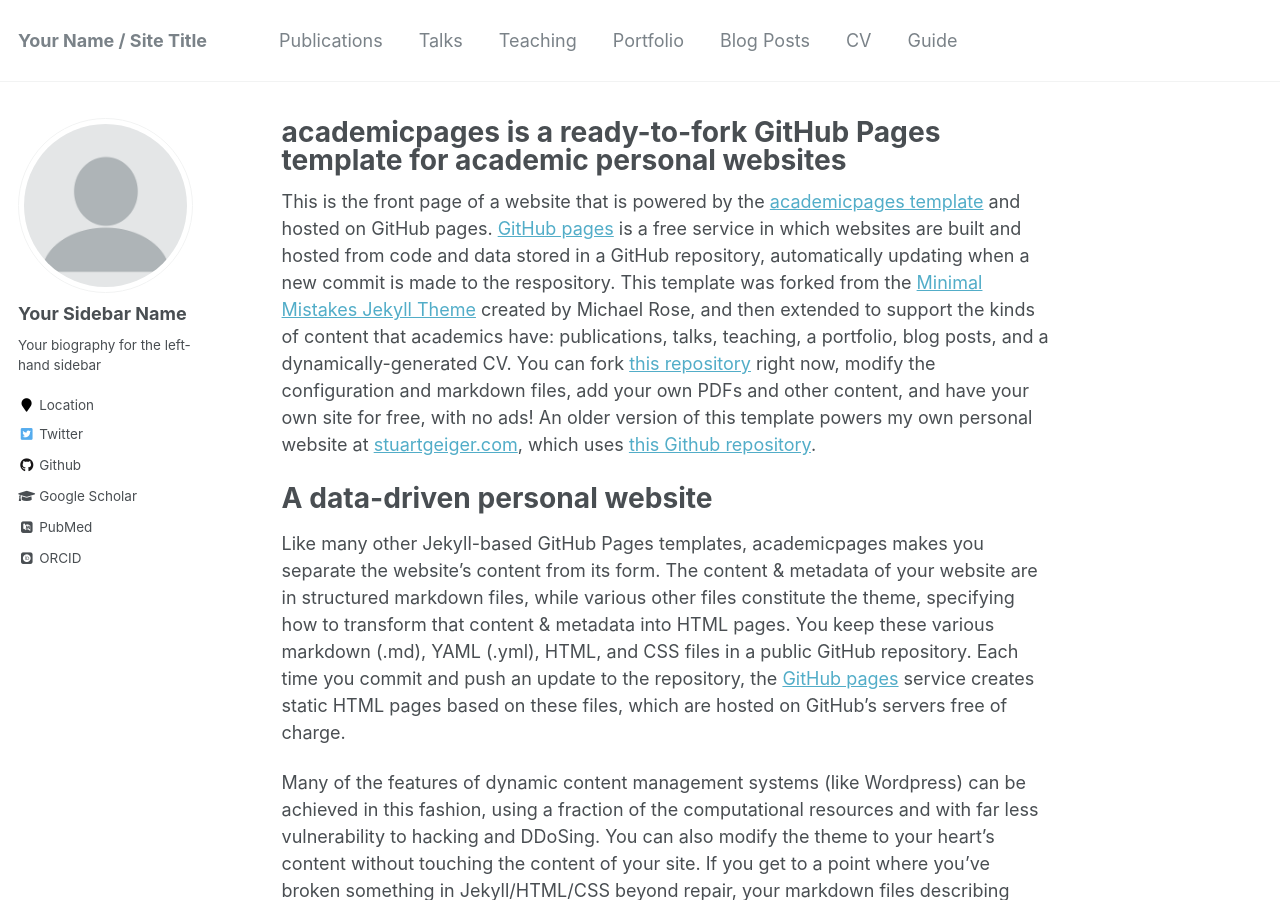
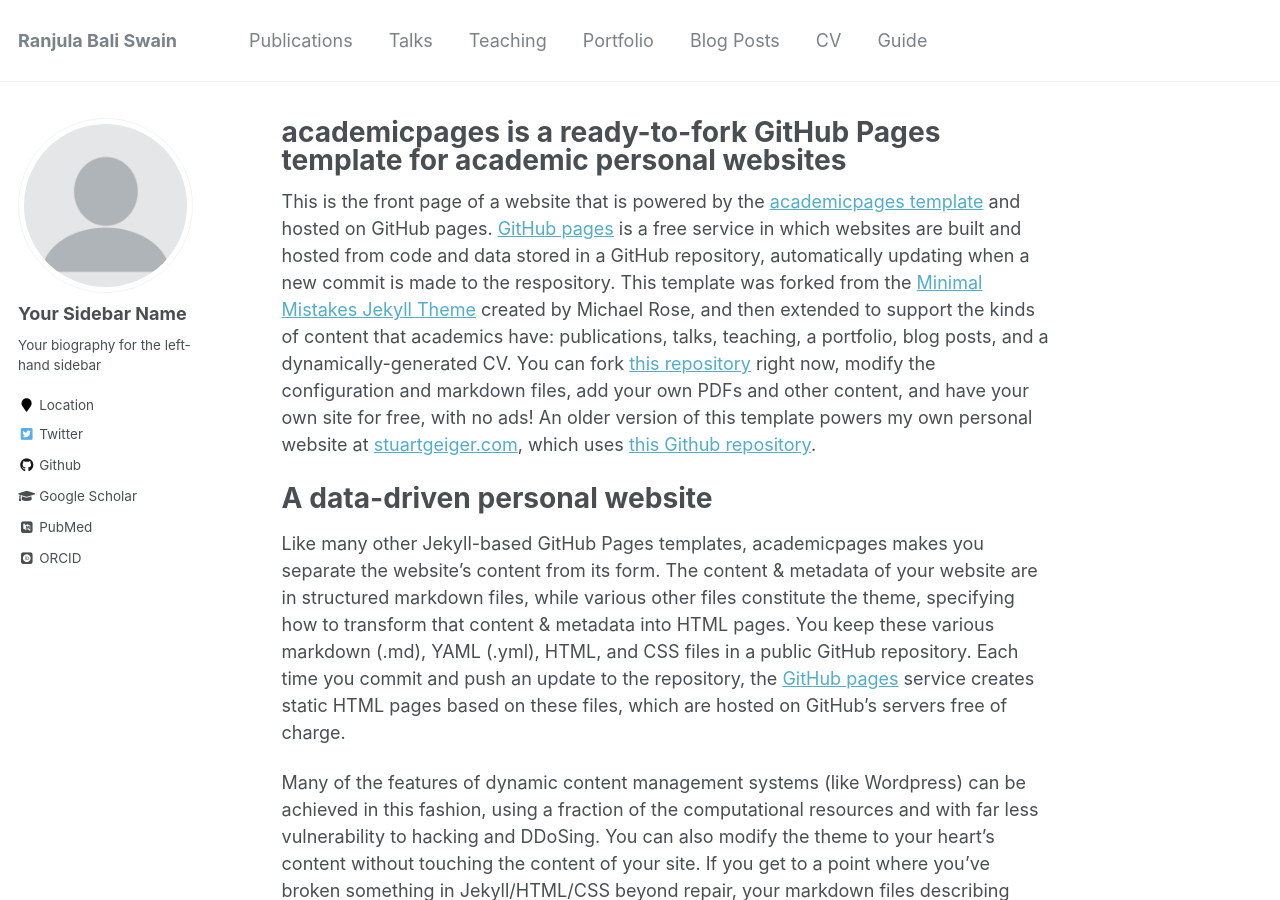
Before and after one commit to ranjbali/ranjbali.github.io, a Jekyll site: the page built from _pages/about.md, in a window 1280 px wide and 900 px high. Built offline with Jekyll 4.4.1, drawn with Linux system fonts in a browser that asks for light colours; some web fonts are replaced.

Commit message:
Update _config.yml

```diff
--- a/_config.yml
+++ b/_config.yml
@@ -7,13 +7,13 @@
 
 # Site Settings
 locale                   : "en-US"
-title                    : "Your Name / Site Title"
+title                    : "Ranjula Bali Swain"
 title_separator          : "-"
 name                     : &name "Your Name"
 description              : &description "personal description"
-url                      : https://academicpages.github.io # the base hostname & protocol for your site e.g. "https://mmistakes.github.io"
+url                      : https://ranjbali.github.io # the base hostname & protocol for your site e.g. "https://mmistakes.github.io"
 baseurl                  : "" # the subpath of your site, e.g. "/blog"
-repository               : "academicpages/academicpages.github.io"
+repository               : "ranjbali/ranjbali.github.io"
 teaser                   :  # filename of teaser fallback teaser image placed in /images/, .e.g. "500x300.png"
 breadcrumbs              : false # true, false (default)
 words_per_minute         : 160
```
